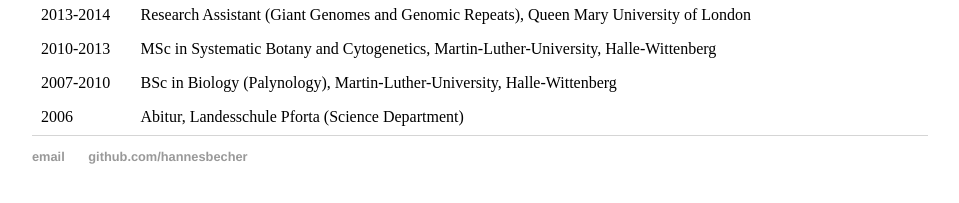
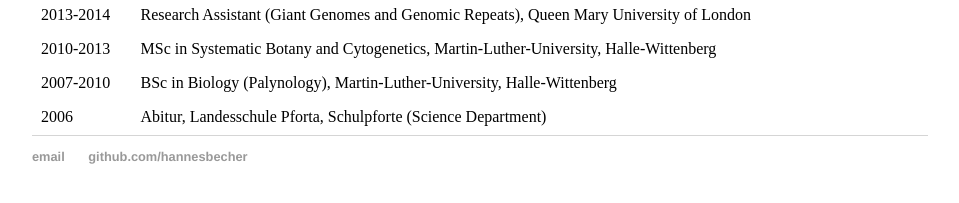
Before and after one commit to hannesbecher/hannesbecher.github.io, a Jekyll site: the page cv/index.html, which Jekyll copies as it is, in a window 1280 px wide. Shown: the part 234-437 px from the top of the page, without its empty margins (160-1119 px from the left). Built offline with Jekyll 4.4.1, drawn with Linux system fonts in a browser that asks for light colours.

Commit message:
Update index.html

```diff
--- a/cv/index.html
+++ b/cv/index.html
@@ -37,7 +37,7 @@
 				</tr>
 				<tr>
 					<td>2006</td>
-					<td>Abitur, Landesschule Pforta (Science Department)</td>
+					<td>Abitur, Landesschule Pforta, Schulpforte (Science Department)</td>
 				</tr>
 			</tbody>
 		</table>
```
